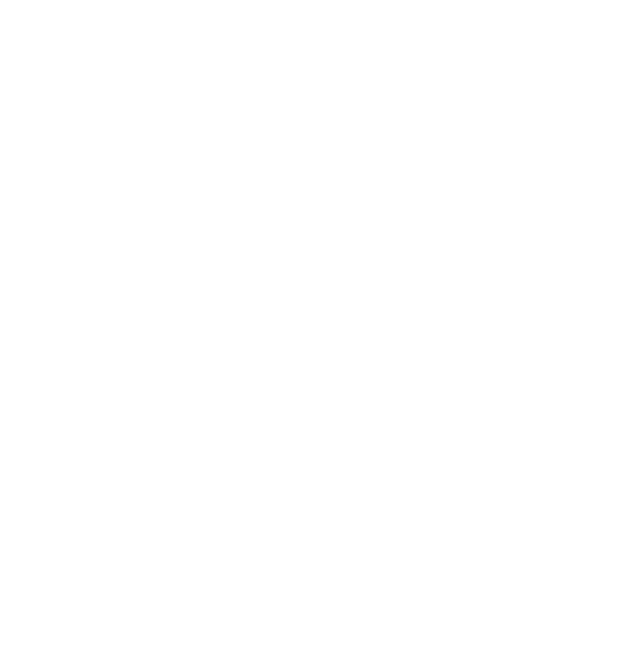
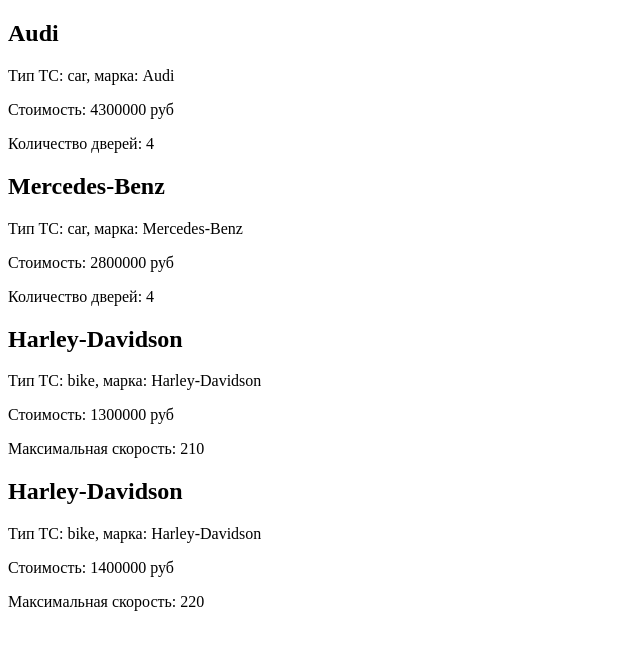
Before and after one commit to MarikaShub/HW_17_transport_info, a plain HTML site: page index.html in a window 1280 px wide. Shown: the whole page, without its empty margins (0-640 px from the left). Drawn offline with Linux system fonts and the light colour scheme.

Commit message:
feat: add classes functions

```diff
--- a/index.html
+++ b/index.html
@@ -7,6 +7,7 @@
    <title>Document</title>
 </head>
 <body>
+   <div class="transport"></div>
    <script src="script.js"></script>
 </body>
 </html>
--- a/script.js
+++ b/script.js
@@ -0,0 +1,104 @@
+// создать класс Transport, у него есть свойства: type, price, brand и два метода getInfo() и getPrice() ;
+class Transport {
+  constructor(type, price, brand) {
+    this.type = type;
+    this.price = price;
+    this.brand = brand;
+  }
+  getInfo() {
+    return `Тип ТС: ${this.type}, марка: ${this.brand}`;
+  }
+  getPrice() {
+    return `Стоимость: ${this.price} руб`;
+  }
+}
+
+// создать класс Car, который наследует от Transport. Этот класс должен содержать метод getDoorsCount() , который возвращает количество дверей;
+class Car extends Transport {
+  constructor(type, price, brand, doors) {
+    super(type, price, brand);
+    this.doors = doors;
+  }
+  getDoorsCount() {
+    return `Количество дверей: ${this.doors}`;
+  }
+}
+// создать класс Bike, который наследует от Transport. Этот класс должен содержать метод getMaxSpeed(), который возвращает максимальную скорость мотоцикла.
+class Bike extends Transport {
+  constructor(type, price, brand, maxSpeed) {
+    super(type, price, brand);
+    this.maxSpeed = maxSpeed;
+  }
+  getMaxSpeed() {
+    return `Максимальная скорость: ${this.maxSpeed}`;
+  }
+}
+
+//Объект, с которым вам предстоит работать:
+const data = [
+  {
+    id: 1,
+    type: "car",
+    brand: "Audi",
+    doors: 4,
+    price: 4300000,
+    image:
+      "<https://upload.wikimedia.org/wikipedia/commons/thumb/d/d5/2020_Audi_e-Tron_Sport_50_Quattro.jpg/1200px-2020_Audi_e-Tron_Sport_50_Quattro.jpg>",
+  },
+  {
+    id: 2,
+    type: "car",
+    brand: "Mercedes-Benz",
+    doors: 4,
+    price: 2800000,
+    image:
+      "<https://upload.wikimedia.org/wikipedia/commons/thumb/9/9b/2019_Mercedes-Benz_E220d_SE_Automatic_2.0_Front.jpg/300px-2019_Mercedes-Benz_E220d_SE_Automatic_2.0_Front.jpg>",
+  },
+  {
+    id: 3,
+    type: "bike",
+    brand: "Harley-Davidson",
+    maxSpeed: 210,
+    price: 1300000,
+    image:
+      "<https://www.harley-davidson.com/content/dam/h-d/images/product-images/bikes/motorcycle/2022/2022-iron-883/2022-iron-883-016/2022-iron-883-016-motorcycle.jpg>",
+  },
+  {
+    id: 4,
+    type: "bike",
+    brand: "Harley-Davidson",
+    maxSpeed: 220,
+    price: 1400000,
+    image:
+      "<https://cdn.dealerspike.com/imglib/products/harley-showroom/2020/livewire/main/Vivid-Black-Main.png>",
+  },
+];
+// создаем объекты на основе массива
+function createObjeckt(data) {
+  return data.map((item) => {
+    if (item.type === "car") {
+      return new Car(item.type, item.price, item.brand, item.doors);
+    } else if (item.type === "bike") {
+      return new Bike(item.type, item.price, item.brand, item.maxSpeed);
+    }
+  });
+}
+
+// создаем функцию для вывода информации на страницу
+function outputObject(item){
+    const div = document.querySelector('.transport');
+    item.forEach(element => {
+        const newDiv = document.createElement('div')
+        newDiv.innerHTML = `
+        <h2>${element.brand}</h2>
+        <p>${element.getInfo()}</p>
+        <p>${element.getPrice()}</p>
+        ${element.type === 'car' ? `<p>${element.getDoorsCount()}</p>` : ''}
+      ${element.type === 'bike' ? `<p>${element.getMaxSpeed()}</p>` : ''}`;
+      div.appendChild(newDiv)
+
+    });
+
+}
+const transportObject = createObjeckt(data);
+outputObject(transportObject)
```
